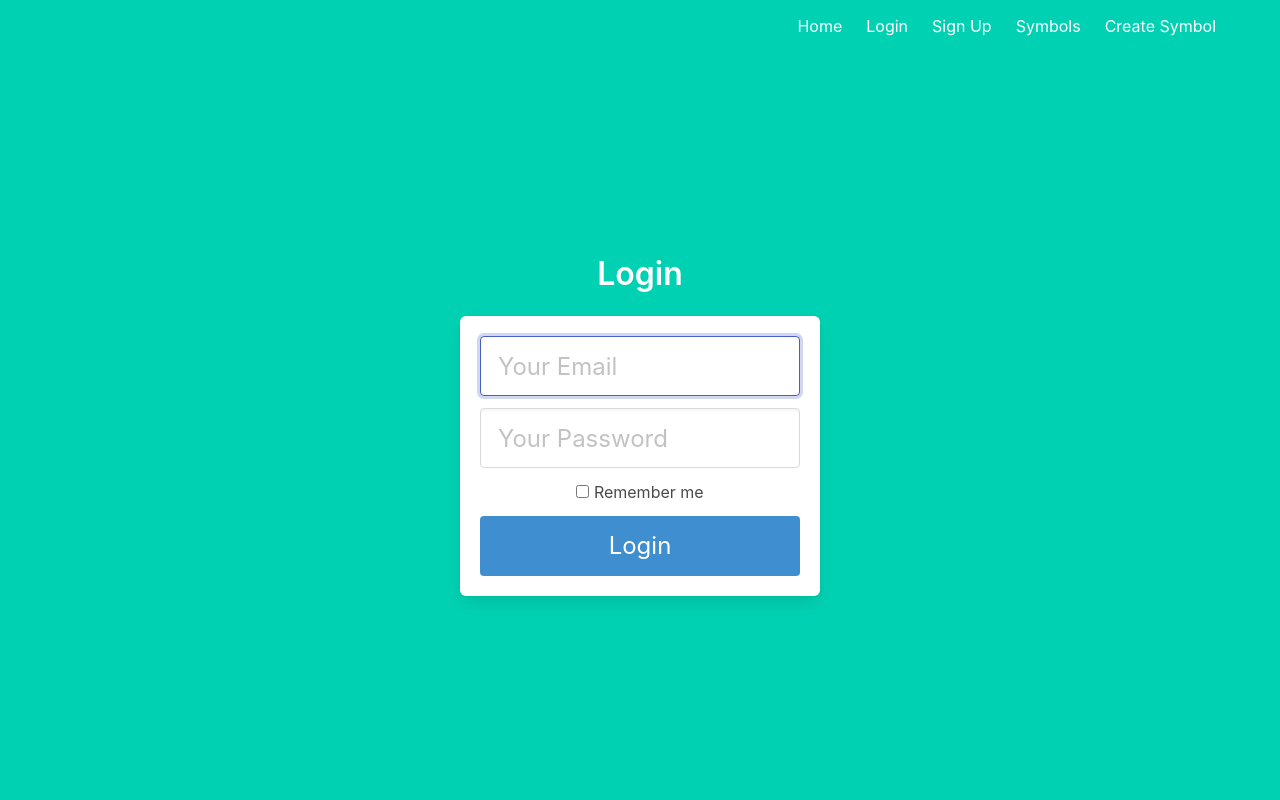
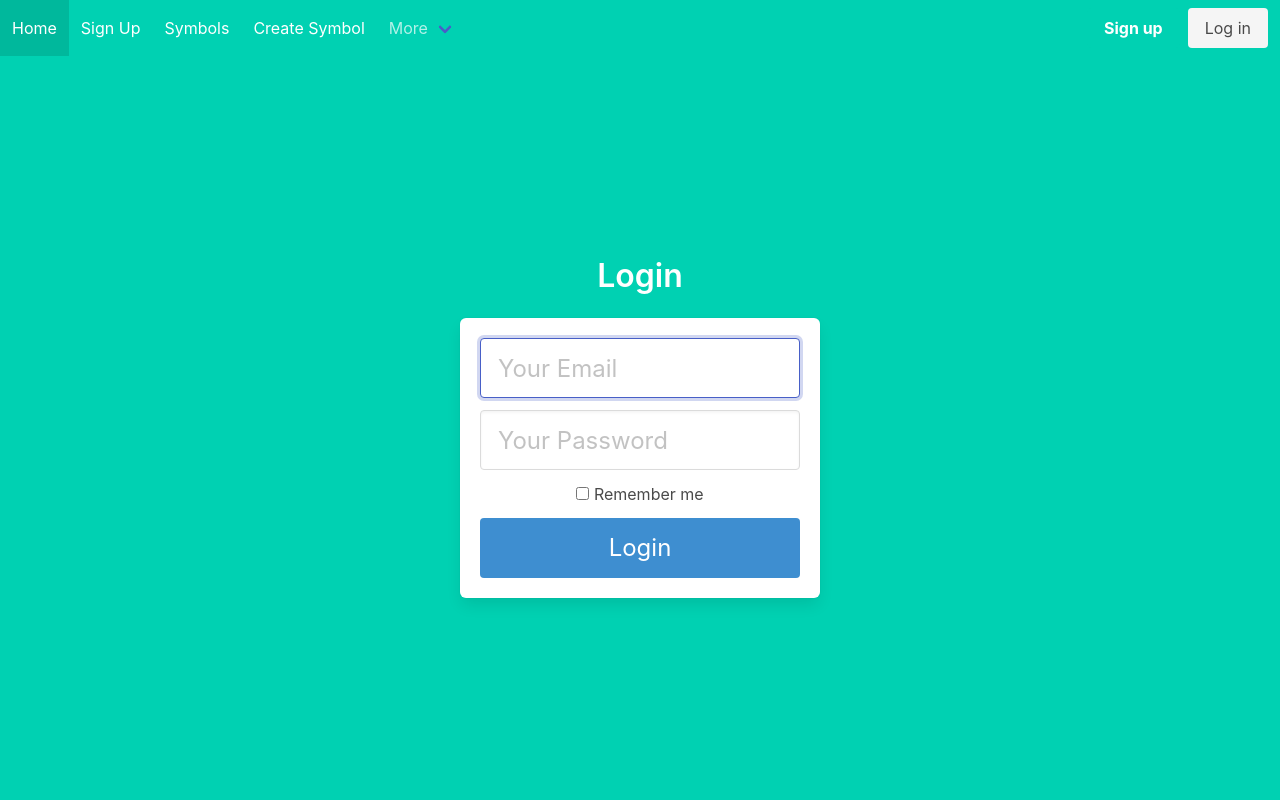
Before and after one commit to danilocgsilva/the_month_trader, a Flask app: page /login in a window 1280 px wide. Run offline with Flask 2, Linux system fonts and the light colour scheme; style sheets or scripts are compiled from the project's sources.

Commit message:
wip: organizing menus based on bulma

```diff
--- a/src/index.js
+++ b/src/index.js
@@ -1 +1,8 @@
 require('./styles.scss');
+
+const burgetIcon = document.querySelector('.navbar-burger')
+const navbarMenu = document.querySelector('.navbar-menu')
+
+burgetIcon.addEventListener('click', () => {
+    navbarMenu.classList.toggle('is-active')
+})
--- a/templates/base.html
+++ b/templates/base.html
@@ -14,42 +14,92 @@
     <section class="hero is-primary is-fullheight">
 
         <div class="hero-head">
-            <nav class="navbar">
-                <div class="container">
 
-                    <div id="navbarMenuHeroA" class="navbar-menu">
-                        <div class="navbar-end">
+
+            <nav class="navbar" role="navigation" aria-label="main navigation">
+                <div class="navbar-brand">
+
+                  <a role="button" class="navbar-burger" aria-label="menu" aria-expanded="false" data-target="navbarBasicExample">
+                    <span aria-hidden="true"></span>
+                    <span aria-hidden="true"></span>
+                    <span aria-hidden="true"></span>
+                  </a>
+                </div>
+
+                <div id="navbarBasicExample" class="navbar-menu">
+                  <div class="navbar-start">
+
                     <a href="{{ url_for('main.index') }}" class="navbar-item">
                         Home
                     </a>
+
                     {% if current_user.is_authenticated %}
                     <a href="{{ url_for('main.profile') }}" class="navbar-item">
                         Profile
                     </a>
                     {% endif %}
-                            {% if not current_user.is_authenticated %}
-                            <a href="{{ url_for('auth.login') }}" class="navbar-item">
-                                Login
-                            </a>
-                            {% endif %}
+
                     <a href="{{ url_for('auth.signup') }}" class="navbar-item">
                         Sign Up
                     </a>
+
                     {% if current_user.is_authenticated %}
                     <a href="{{ url_for('auth.logout') }}" class="navbar-item">
                         Logout
                     </a>
                     {% endif %}
+
                     <a href="{{ url_for('symbol.index') }}" class="navbar-item">
                         Symbols
                     </a>
+
                     <a href="{{ url_for('symbol.create') }}" class="navbar-item">
                         Create Symbol
+                    </a>
+
+                    <div class="navbar-item has-dropdown is-hoverable">
+                      <a class="navbar-link">
+                        More
+                      </a>
+
+                      <div class="navbar-dropdown">
+                        <a class="navbar-item">
+                          About
+                        </a>
+                        <a class="navbar-item">
+                          Jobs
+                        </a>
+                        <a class="navbar-item">
+                          Contact
+                        </a>
+                        <hr class="navbar-divider">
+                        <a class="navbar-item">
+                          Report an issue
                         </a>
                       </div>
                     </div>
                   </div>
+
+                  <div class="navbar-end">
+                    <div class="navbar-item">
+                      <div class="buttons">
+                        <a class="button is-primary">
+                          <strong>Sign up</strong>
+                        </a>
+
+                        {% if not current_user.is_authenticated %}
+                        <a href="{{ url_for('auth.login') }}" class="button is-light">
+                          Log in
+                        </a>
+                        {% endif %}
+
+                      </div>
+                    </div>
+                  </div>
+                </div>
               </nav>
+
+
         </div>
 
         <div class="hero-body">
@@ -59,6 +109,9 @@
             </div>
         </div>
     </section>
+
+    <script src="/static/js/bundle.js"></script>
+
 </body>
 
 </html>
--- a/templates/login.html
+++ b/templates/login.html
@@ -4,6 +4,13 @@
 <div class="column is-4 is-offset-4">
     <h3 class="title">Login</h3>
     <div class="box">
+        {% with messages = get_flashed_messages() %}
+        {% if messages %}
+            <div class="notification is-danger">
+                {{ messages[0] }}. Go to <a href="{{ url_for('auth.login') }}">login page</a>.
+            </div>
+        {% endif %}
+        {% endwith %}
         <form method="POST" action="/login">
             <div class="field">
                 <div class="control">
```
Also changed, not shown: 1 other file. Lines whose indentation alone changed are shown as unchanged.
